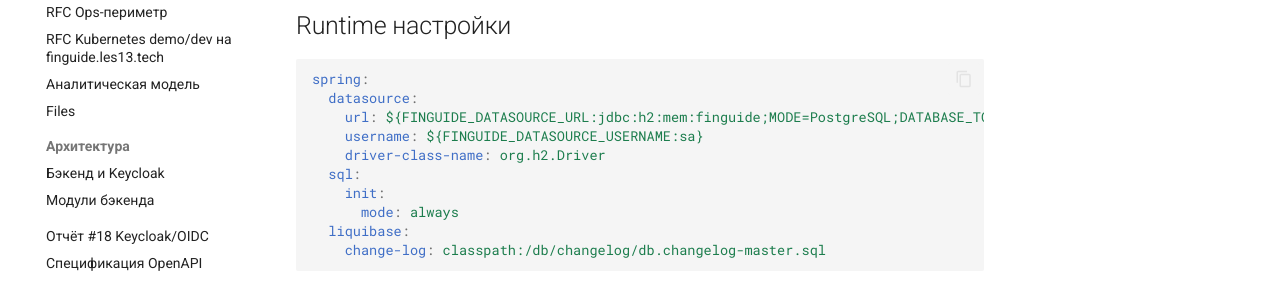
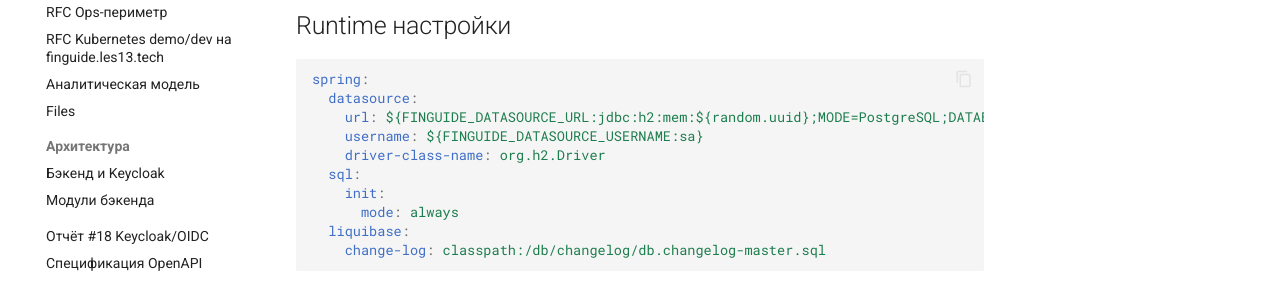
Before and after one commit to svoronkov-les13/finguide-be, an MkDocs documentation site: the page built from docs/database.md, in a window 1280 px wide and 900 px high. Shown: the part 288-570 px from the top of the window. Built offline with MkDocs 1.6.1 and Material for MkDocs 9.7.7, drawn with Linux system fonts in a browser that asks for light colours; comment, search, counter and statistics services are not loaded.

Commit message:
fix: isolate default h2 database contexts

````diff
--- a/docs/database.md
+++ b/docs/database.md
@@ -7,7 +7,7 @@
 ```yaml
 spring:
   datasource:
-    url: ${FINGUIDE_DATASOURCE_URL:jdbc:h2:mem:finguide;MODE=PostgreSQL;DATABASE_TO_UPPER=false}
+    url: ${FINGUIDE_DATASOURCE_URL:jdbc:h2:mem:${random.uuid};MODE=PostgreSQL;DATABASE_TO_UPPER=false}
     username: ${FINGUIDE_DATASOURCE_USERNAME:sa}
     driver-class-name: org.h2.Driver
   sql:
--- a/src/main/resources/application.yml
+++ b/src/main/resources/application.yml
@@ -2,7 +2,7 @@ spring:
   application:
     name: finguide-be
   datasource:
-    url: ${FINGUIDE_DATASOURCE_URL:jdbc:h2:mem:finguide;MODE=PostgreSQL;DATABASE_TO_UPPER=false}
+    url: ${FINGUIDE_DATASOURCE_URL:jdbc:h2:mem:${random.uuid};MODE=PostgreSQL;DATABASE_TO_UPPER=false}
     username: ${FINGUIDE_DATASOURCE_USERNAME:sa}
     password: ${FINGUIDE_DATASOURCE_PASSWORD:}
     driver-class-name: org.h2.Driver
````
Also changed, not shown: README.md (+1 -1 lines).
